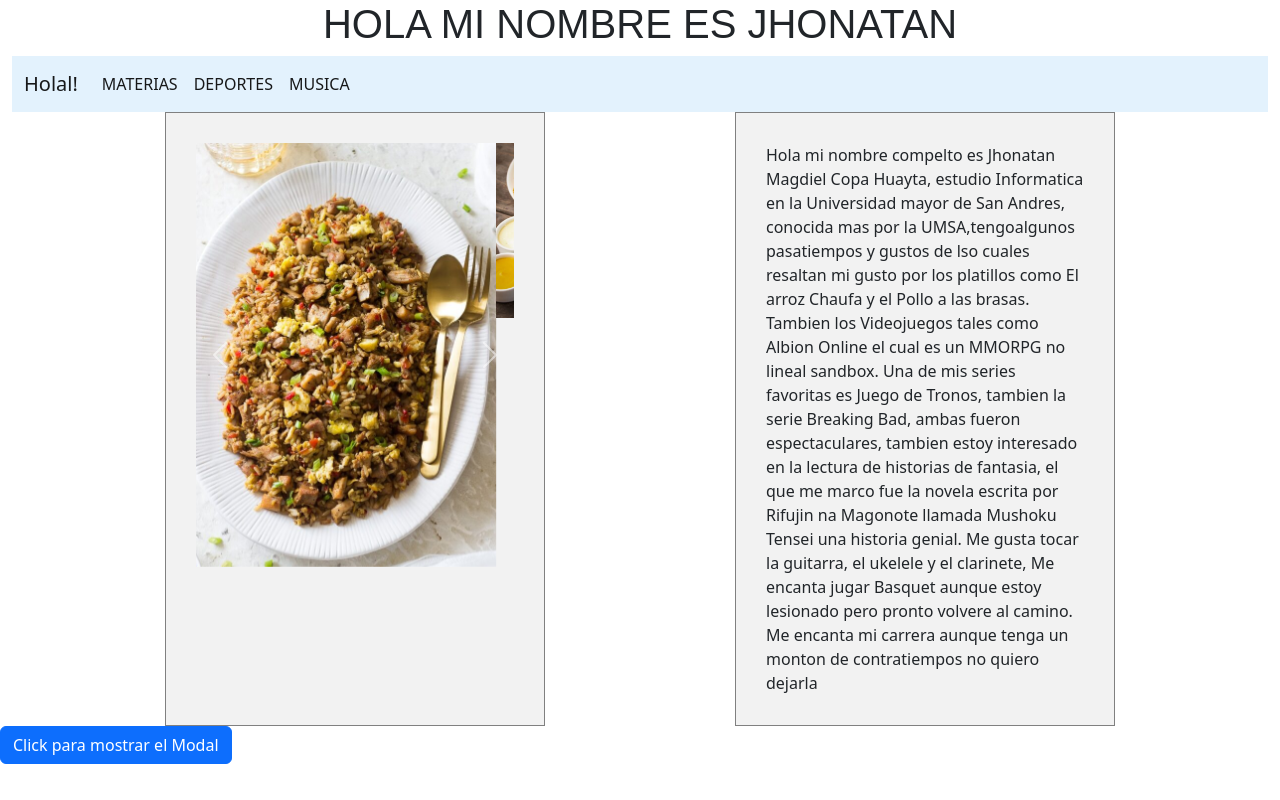
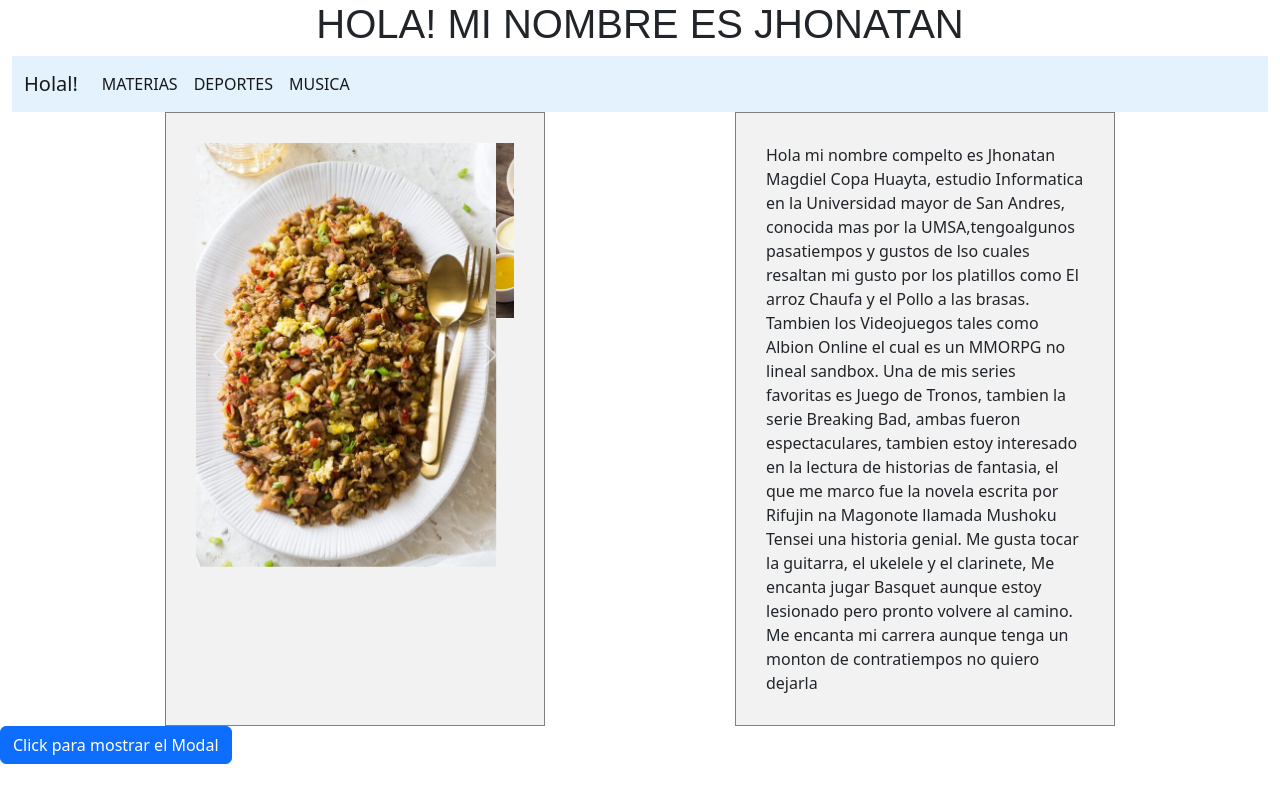
Before and after one commit to JhonatanCopa/tarea4, a plain HTML site: page index.html in a window 1280 px wide. Drawn offline with Linux system fonts and the light colour scheme; files whose address does not match are found by name; a web font is replaced by a local one.

Commit message:
Update index.html

```diff
--- a/index.html
+++ b/index.html
@@ -13,7 +13,7 @@
 </head>
 <body>
     <script src="js/bootstrap.min.js"></script>
-    <h1>HOLA MI NOMBRE ES JHONATAN</h1>
+    <h1>HOLA! MI NOMBRE ES JHONATAN</h1>
     <div class="container-fluid">
         <nav class="navbar navbar-expand-lg" style="background-color: #e3f2fd;">
             <div class="container-fluid">
```
